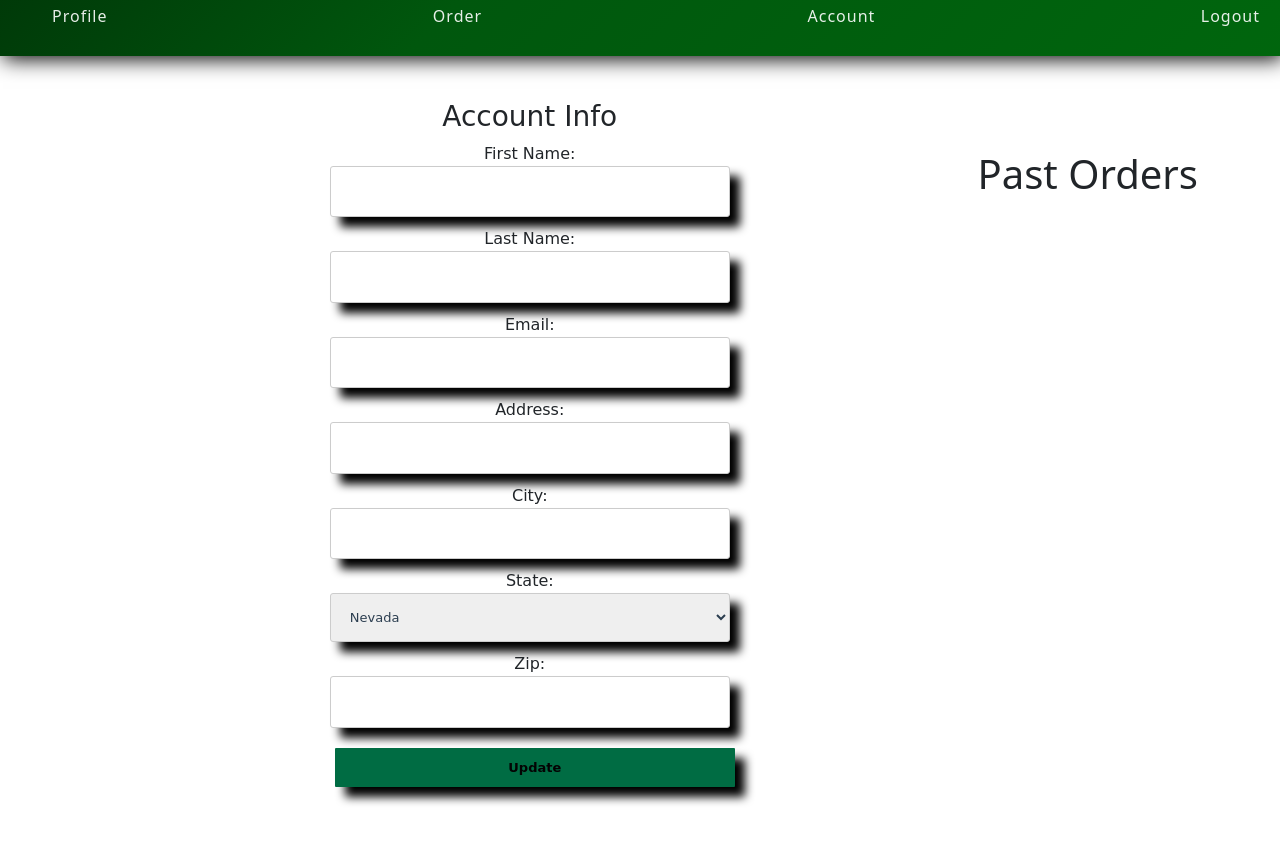
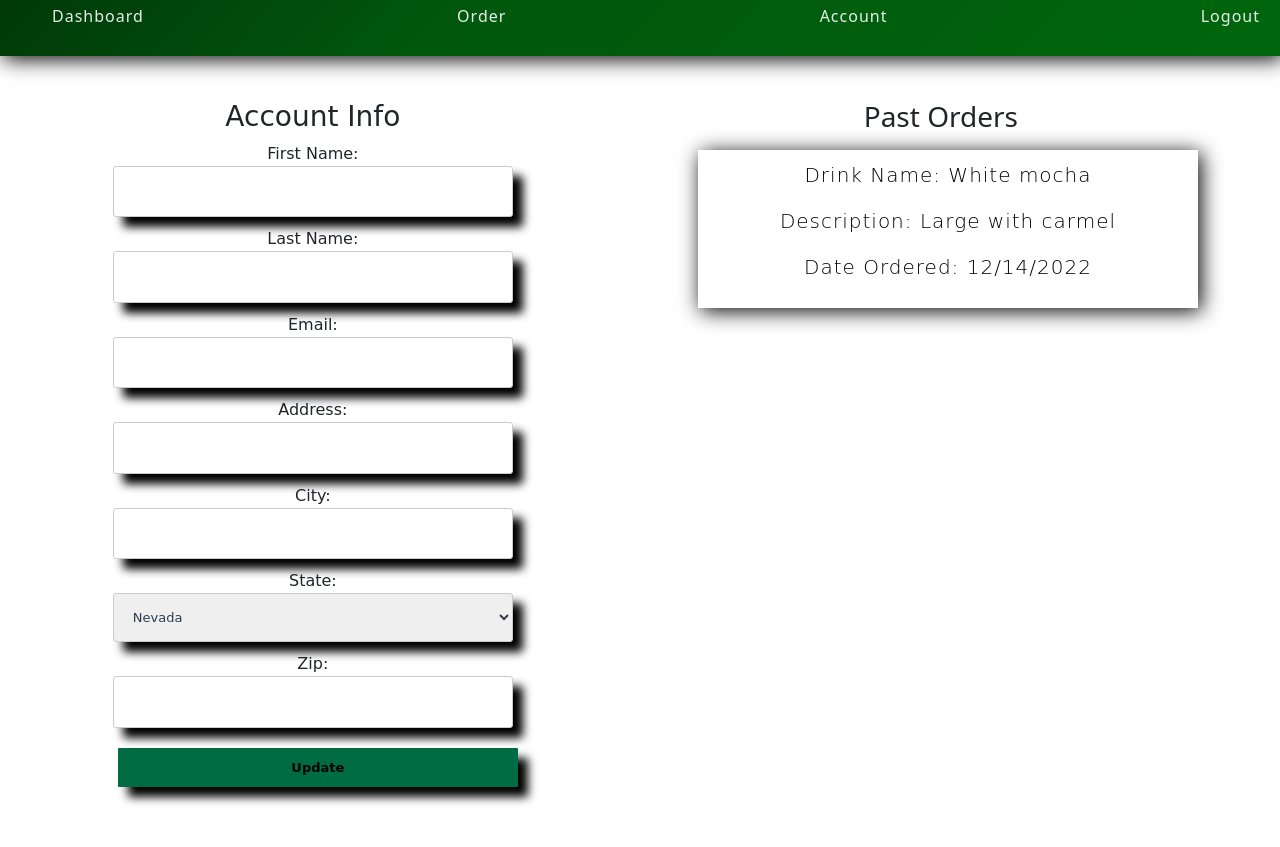
Before and after one commit to WilliamRDPerez/CoffeeApp, a Flask app: template flask_app/templates/account.html in a window 1280 px wide. Run offline with Flask 2, Linux system fonts and the light colour scheme; the template is opened without the code that fills it, so the values that code supplies are empty; some web fonts are replaced.

Commit message:
finished login and profile page

```diff
--- a/flask_app/templates/account.html
+++ b/flask_app/templates/account.html
@@ -16,7 +16,7 @@
             <div class="navigation">
                 <nav>
                     <ul>
-                        <li><Link to='/dashboard' class="active"><button>Profile</button></Link></li>
+                        <li><Link to='/dashboard' class="active"><button>Dashboard</button></Link></li>
                         <li><Link to='/create' class="active"><button>Order</button></Link></li>
                         <li><Link to='/profile' class="active"><button>Account</button></Link></li>
                         <li><Link to='/logout' class="active"><button>Logout</button></Link></li>
@@ -27,7 +27,7 @@
     </div>
 
     <div class="container">
-        <form  action="" method="POST" id="msform">
+        <form  action="/updateprofile/{{user.id}}" method="POST" id="msform">
         <h3 >Account Info</h3>
         {% with messages = get_flashed_messages(category_filter=['register']) %}
             {% if messages %}
@@ -69,15 +69,24 @@
 
     </form>
 
+    <h3 style="margin-top: 100px;translate: 320px  ">Past Orders</h3>
+
     <form  class="container2">
-        <h1>Past Orders</h1>
+
+
+        <div class="card2">
+            <p>Drink Name: White mocha</p>
+            <p>Description: Large with carmel</p>
+            <p>Date Ordered:  12/14/2022</p>
+        </div>
         {% for coffee in coffees %}
         <div class="card2">
-            <p>Drink Name: White mocha</p>
-            <p>Description: Large 2 with sprinkles</p>
-            <p>Date Ordered:  11/11/2003</p>
+            <p>Drink Name: {{coffee.name}}</p>
+            <p>Description: {{coffee.description}}</p>
+            <p>Date Ordered:  {{coffee.created_at.strftime('%m-%d-%Y')}} </p>
         </div>
         {% endfor %}
+
 
     </form>
 
--- a/flask_app/templates/register.html
+++ b/flask_app/templates/register.html
@@ -110,6 +110,9 @@
                 <div class="submit_div">
                     <input class="register_inputs" id="register_button" type="submit" value="Register">
                 </div>
+
+                <p>Don't have an account? Click <a href="/">here</a> </p>
+
             </form>
         </div>
     </div>
```
